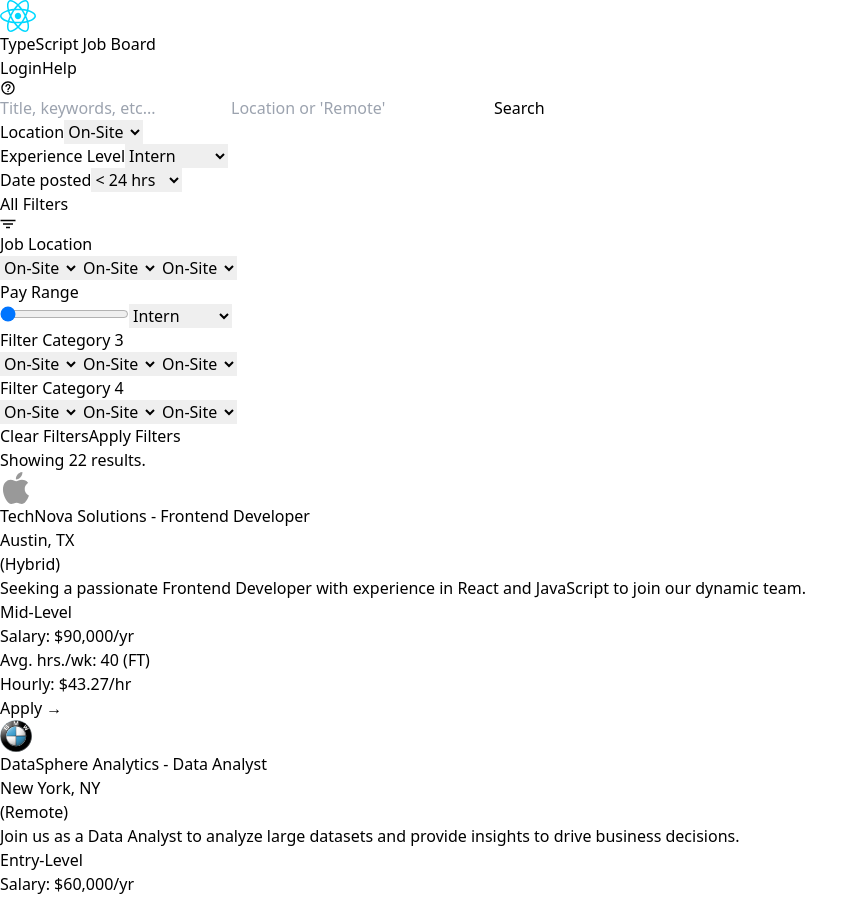
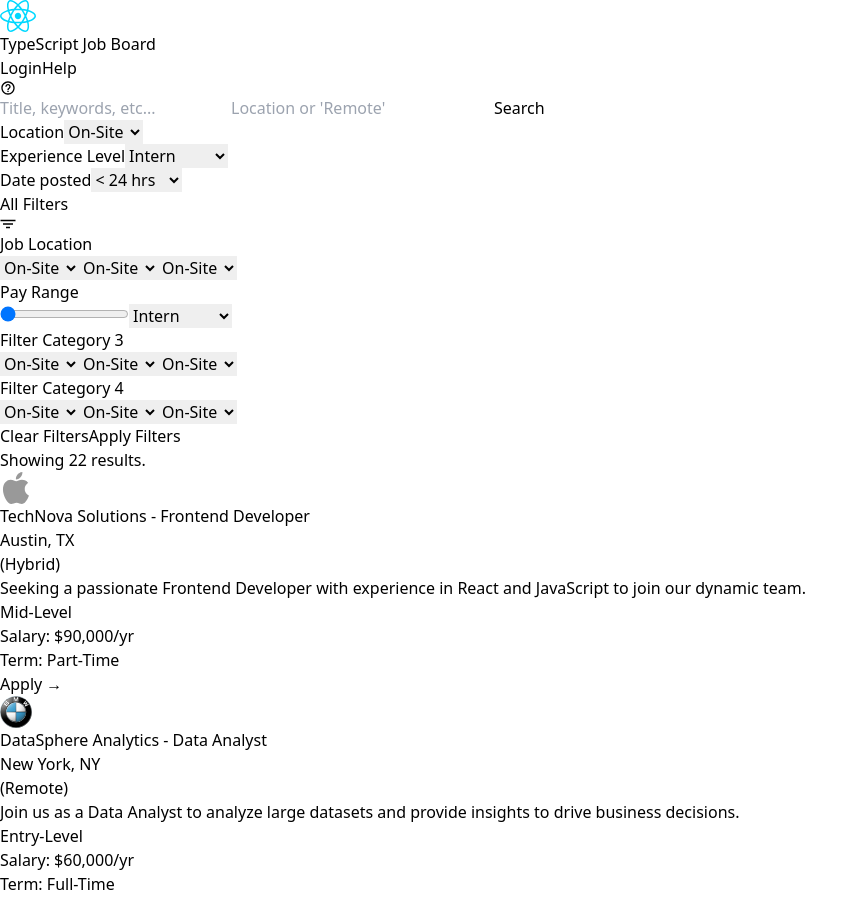
Before and after one commit to dwilliams304/job-board, a React (Vite) app in the folder packages/frontend/: page / in a window 1280 px wide. Shown: the top 900 px of the page, without its empty margins (0-868 px from the left). Built offline with nearby package versions, Linux system fonts and the light colour scheme.

Commit message:
remove hours/wk worked and replace with jobterm

```diff
--- a/packages/frontend/src/components/pages/JobBoard/JobPost.tsx
+++ b/packages/frontend/src/components/pages/JobBoard/JobPost.tsx
@@ -34,7 +34,6 @@ type JobPostProps = {
 
 export default function JobPost({job}: JobPostProps){
 
-    const salary = Math.round((job.salary / 52 / job.averageHours) * 100) / 100;
 
     return(
         <div className="relative flex border border-solid my-5 mx-8 p-5 shadow-md transition duration-300 ease-in-out
@@ -72,8 +71,7 @@ export default function JobPost({job}: JobPostProps){
             <div className="w-1/5 text-right border-l-2">
                 <p>{job.experienceLevel}</p>
                 <p>Salary: ${job.salary.toLocaleString()}/yr</p>
-                <p>Avg. hrs./wk: {job.averageHours} {job.averageHours >=35 ? "(FT)" : "(PT)"}</p>
-                <p>Hourly: ${salary}/hr</p>
+                <p>Term: {job.jobTerm}</p>
                 <Button
                     type="Primary"
                     text="Apply &rarr;"
--- a/packages/frontend/src/data/jobs.ts
+++ b/packages/frontend/src/data/jobs.ts
@@ -8,7 +8,7 @@ export type Job = {
     location: string; //City & State, State, or Country
     onSite: "On-Site" | "Hybrid" | "Remote";
     salary: number; //Annualized yearly salaray
-    averageHours: number; //Average hours worked per week
+    jobTerm: "Full-Time" | "Part-Time" | "Contract";
     shortDescription: string;
 }
 
@@ -40,7 +40,7 @@ export const Dev_DefaultJob: Job = {
     location: "Franklin, VA",
     onSite: "On-Site",
     salary: 9999,
-    averageHours: 40,
+    jobTerm: "Full-Time",
     shortDescription: "Test"
 }
 
@@ -53,7 +53,7 @@ export const Jobs: Job[] = [
         location: "Austin, TX",
         onSite: "Hybrid",
         salary: 90000,
-        averageHours: 40,
+        jobTerm: "Part-Time",
         shortDescription: "Seeking a passionate Frontend Developer with experience in React and JavaScript to join our dynamic team."
     },
     {
@@ -64,7 +64,7 @@ export const Jobs: Job[] = [
         location: "New York, NY",
         onSite: "Remote",
         salary: 60000,
-        averageHours: 40,
+        jobTerm: "Full-Time",
         shortDescription: "Join us as a Data Analyst to analyze large datasets and provide insights to drive business decisions."
     },
     {
@@ -75,7 +75,7 @@ export const Jobs: Job[] = [
         location: "San Francisco, CA",
         onSite: "On-Site",
         salary: 130000,
-        averageHours: 40,
+        jobTerm: "Full-Time",
         shortDescription: "Looking for a Senior Software Engineer proficient in Java and cloud technologies to lead our development efforts."
     },
     {
@@ -86,7 +86,7 @@ export const Jobs: Job[] = [
         location: "Seattle, WA",
         onSite: "Hybrid",
         salary: 110000,
-        averageHours: 40,
+        jobTerm: "Full-Time",
         shortDescription: "Seeking a skilled DevOps Engineer with experience in CI/CD processes and containerization to enhance our infrastructure."
     },
     {
@@ -97,7 +97,7 @@ export const Jobs: Job[] = [
         location: "Boston, MA",
         onSite: "On-Site",
         salary: 150000,
-        averageHours: 40,
+        jobTerm: "Full-Time",
         shortDescription: "We are looking for an experienced Product Manager to drive product strategy and collaborate with engineering and design teams."
     },
     {
@@ -108,7 +108,7 @@ export const Jobs: Job[] = [
         location: "Remote",
         onSite: "Remote",
         salary: 55000,
-        averageHours: 40,
+        jobTerm: "Contract",
         shortDescription: "Join our creative team as a UX/UI Designer to help create engaging and user-friendly applications."
     },
     {
@@ -119,7 +119,7 @@ export const Jobs: Job[] = [
         location: "Denver, CO",
         onSite: "On-Site",
         salary: 95000,
-        averageHours: 40,
+        jobTerm: "Full-Time",
         shortDescription: "Looking for a Backend Developer with expertise in Node.js and database management to support our application development."
     },
     {
@@ -130,7 +130,7 @@ export const Jobs: Job[] = [
         location: "Miami, FL",
         onSite: "Hybrid",
         salary: 120000,
-        averageHours: 40,
+        jobTerm: "Full-Time",
         shortDescription: "Seeking a Senior Mobile App Developer with a strong background in iOS and Android development to join our team."
     },
     {
@@ -141,7 +141,7 @@ export const Jobs: Job[] = [
         location: "Chicago, IL",
         onSite: "Remote",
         salary: 85000,
-        averageHours: 40,
+        jobTerm: "Contract",
         shortDescription: "Looking for a QA Engineer to develop and execute test plans, ensuring high-quality software delivery."
     },
     {
@@ -152,7 +152,7 @@ export const Jobs: Job[] = [
         location: "Washington, D.C.",
         onSite: "On-Site",
         salary: 100000,
-        averageHours: 40,
+        jobTerm: "Full-Time",
         shortDescription: "Join our cybersecurity team to protect sensitive data and ensure compliance with industry standards."
     },
     {
@@ -163,7 +163,7 @@ export const Jobs: Job[] = [
         location: "Los Angeles, CA",
         onSite: "Remote",
         salary: 115000,
-        averageHours: 40,
+        jobTerm: "Full-Time",
         shortDescription: "Join our team as a Machine Learning Engineer to develop predictive models and enhance AI solutions."
     },
     {
@@ -174,7 +174,7 @@ export const Jobs: Job[] = [
         location: "Phoenix, AZ",
         onSite: "On-Site",
         salary: 125000,
-        averageHours: 40,
+        jobTerm: "Full-Time",
         shortDescription: "Looking for a Full Stack Developer with strong skills in React and Node.js to lead project development."
     },
     {
@@ -185,7 +185,7 @@ export const Jobs: Job[] = [
         location: "Dallas, TX",
         onSite: "Hybrid",
         salary: 80000,
-        averageHours: 40,
+        jobTerm: "Full-Time",
         shortDescription: "Seeking a Network Administrator to maintain and secure our network infrastructure and support users."
     },
     {
@@ -196,7 +196,7 @@ export const Jobs: Job[] = [
         location: "Atlanta, GA",
         onSite: "On-Site",
         salary: 90000,
-        averageHours: 40,
+        jobTerm: "Full-Time",
         shortDescription: "Join our team as a Database Administrator to manage and optimize our database systems."
     },
     {
@@ -207,7 +207,7 @@ export const Jobs: Job[] = [
         location: "Seattle, WA",
         onSite: "Hybrid",
         salary: 140000,
-        averageHours: 40,
+        jobTerm: "Full-Time",
         shortDescription: "Looking for a Cloud Solutions Architect to design and implement scalable cloud infrastructures."
     },
     {
@@ -218,7 +218,7 @@ export const Jobs: Job[] = [
         location: "Remote",
         onSite: "Remote",
         salary: 50000,
-        averageHours: 40,
+        jobTerm: "Full-Time",
         shortDescription: "Seeking a Technical Writer to create and maintain documentation for software products."
     },
     {
@@ -229,7 +229,7 @@ export const Jobs: Job[] = [
         location: "San Diego, CA",
         onSite: "On-Site",
         salary: 130000,
-        averageHours: 40,
+        jobTerm: "Full-Time",
         shortDescription: "Join us as a Blockchain Developer to create decentralized applications and smart contracts."
     },
     {
@@ -240,7 +240,7 @@ export const Jobs: Job[] = [
         location: "Boston, MA",
         onSite: "Hybrid",
         salary: 125000,
-        averageHours: 40,
+        jobTerm: "Full-Time",
         shortDescription: "Looking for a Site Reliability Engineer to improve system reliability and performance."
     },
     {
@@ -251,7 +251,7 @@ export const Jobs: Job[] = [
         location: "Chicago, IL",
         onSite: "On-Site",
         salary: 110000,
-        averageHours: 40,
+        jobTerm: "Full-Time",
         shortDescription: "Seeking a Salesforce Developer to customize and enhance our Salesforce platform."
     },
     {
@@ -262,7 +262,7 @@ export const Jobs: Job[] = [
         location: "Miami, FL",
         onSite: "Remote",
         salary: 55000,
-        averageHours: 40,
+        jobTerm: "Full-Time",
         shortDescription: "Join our team as a Graphic Designer to create visually appealing designs for digital marketing."
     },
     {
@@ -272,9 +272,9 @@ export const Jobs: Job[] = [
         experienceLevel: "Entry-Level",
         location: "Miami, FL",
         onSite: "Remote",
-        salary: 55000,
-        averageHours: 40,
-        shortDescription: "Join our team as a Graphic Designer to create visually appealing designs for digital marketing."
+        salary: 70000,
+        jobTerm: "Full-Time",
+        shortDescription: "Join our team as a Front-End Developer to develop things on the front-end."
     },
     {
         jobID: 100022,
@@ -283,9 +283,9 @@ export const Jobs: Job[] = [
         experienceLevel: "Entry-Level",
         location: "Miami, FL",
         onSite: "Hybrid",
-        salary: 55000,
-        averageHours: 40,
-        shortDescription: "Join our team as a Graphic Designer to create visually appealing designs for digital marketing."
+        salary: 65000,
+        jobTerm: "Full-Time",
+        shortDescription: "Join our team as a UI/UX Designer to help us make working UI that isn't bad."
     }
 
 ]
```
